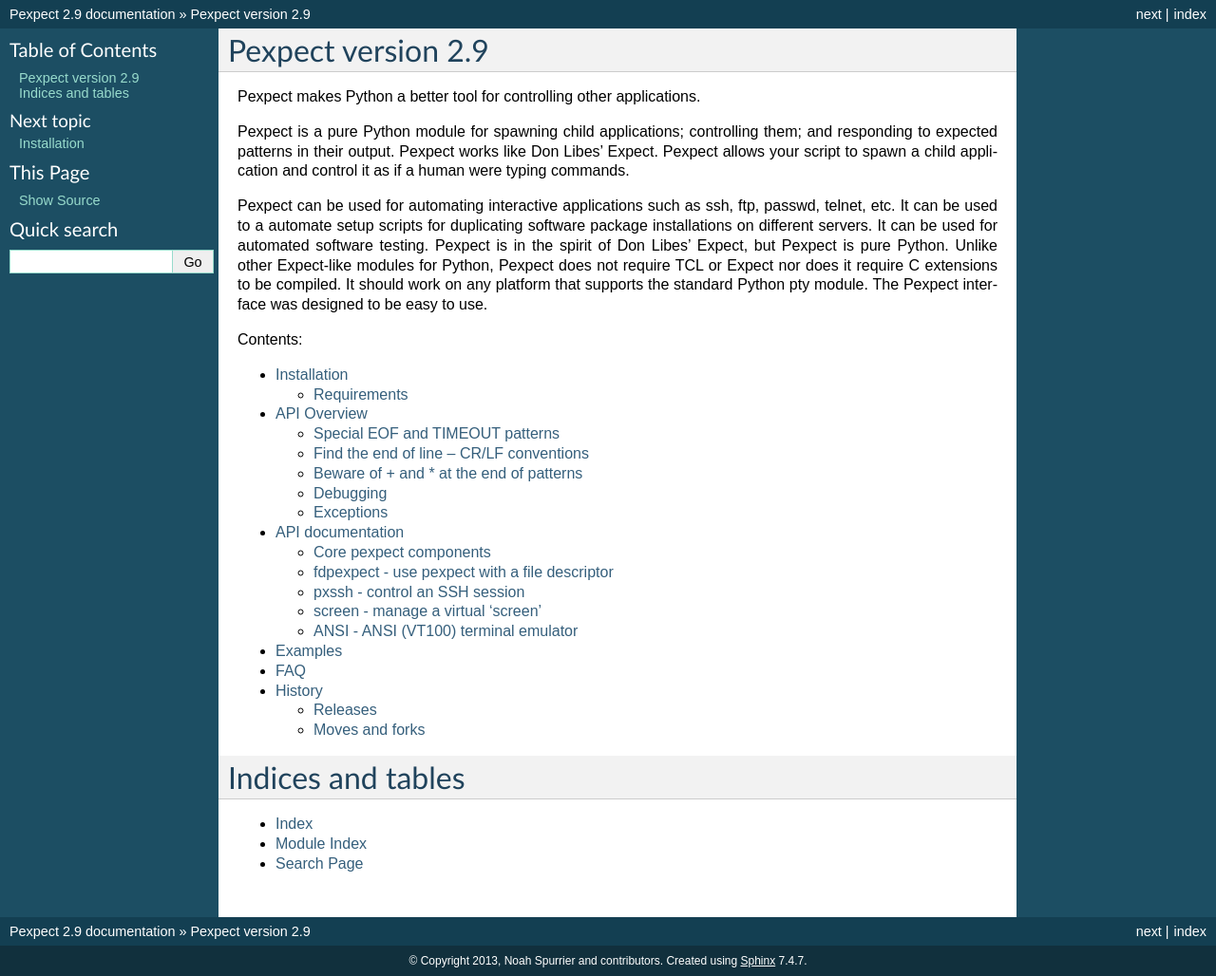
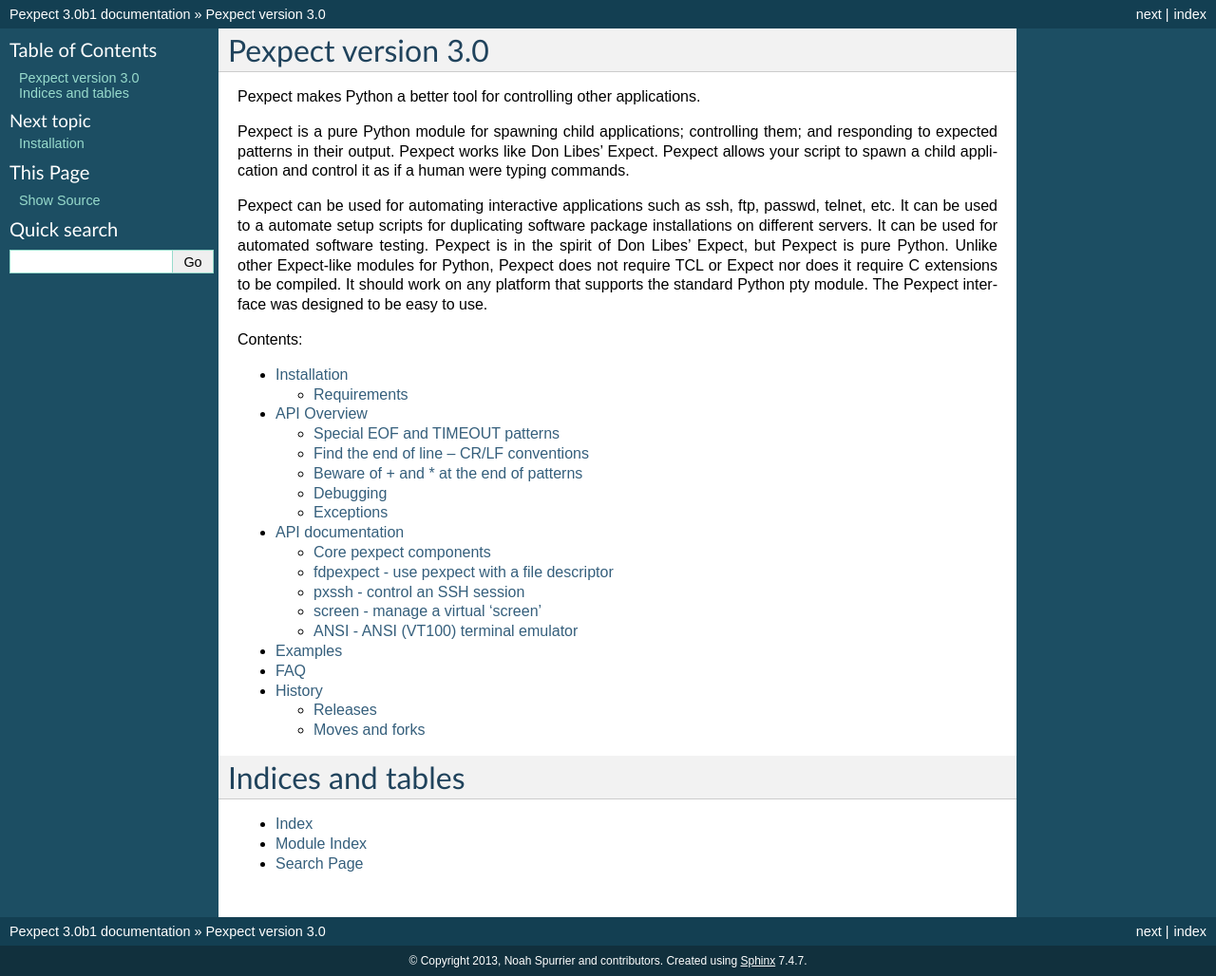
Before and after one commit to pexpect/pexpect, a Sphinx documentation site: the page built from doc/index.rst, in a window 1280 px wide. Shown: the whole page at 95% size. Built offline with Sphinx 7.4.7, drawn with Linux system fonts in a browser that asks for light colours.

```diff
--- a/doc/conf.py
+++ b/doc/conf.py
@@ -48,9 +48,9 @@ copyright = u'2013, Noah Spurrier and contributors'
 # built documents.
 #
 # The short X.Y version.
-version = '2.9'
+version = '3.0'
 # The full version, including alpha/beta/rc tags.
-release = '2.9'
+release = '3.0b1'
 
 # The language for content autogenerated by Sphinx. Refer to documentation
 # for a list of supported languages.
--- a/pexpect/__init__.py
+++ b/pexpect/__init__.py
@@ -86,7 +86,7 @@ except ImportError:
 A critical module was not found. Probably this operating system does not
 support it. Pexpect is intended for UNIX-like operating systems.''')
 
-__version__ = '2.6'
+__version__ = '3.0b1'
 __revision__ = '1'
 __all__ = ['ExceptionPexpect', 'EOF', 'TIMEOUT', 'spawn', 'run', 'which',
     'split_command_line', '__version__', '__revision__']
```
